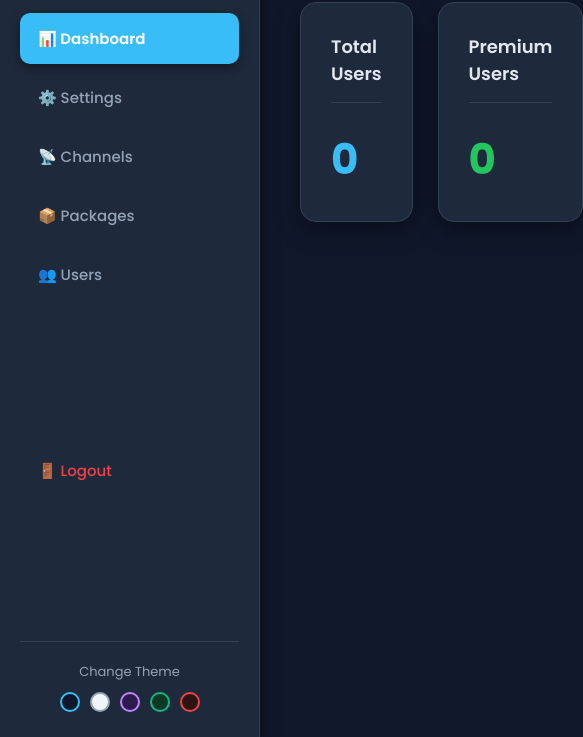
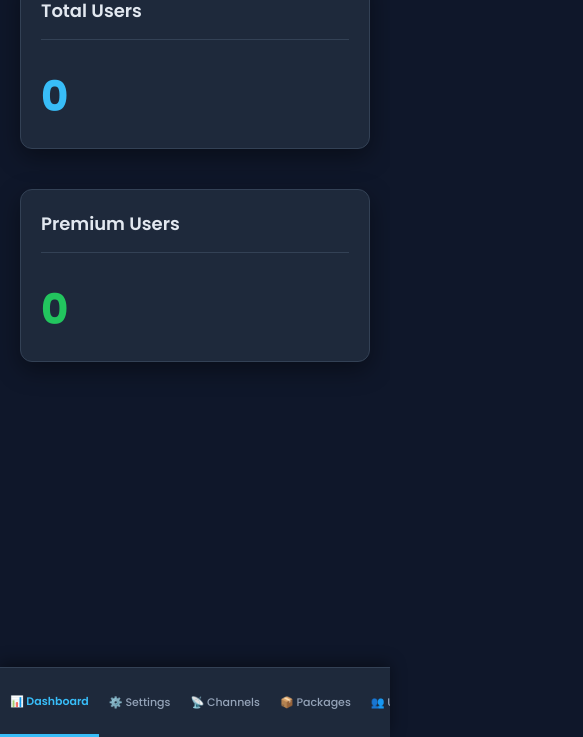
Before and after one commit to prince2026guptapc-sketch/tgreact, a website: page public/admin.html in a window 390 px wide. Shown: the part 107-844 px from the top of the page, 583 px wide, since content can reach past the window. Drawn offline with Linux system fonts and the light colour scheme; sample sign-in values are in the browser's storage.

Commit message:
Update style.css

```diff
--- a/public/style.css
+++ b/public/style.css
@@ -16,24 +16,16 @@
   --shadow: rgba(0, 0, 0, 0.4);
 }
 
-.theme-light {
-  --bg-color: #f1f5f9; --sidebar-bg: #ffffff; --card-bg: #ffffff; --text-main: #1e293b; --text-muted: #64748b; --primary: #3b82f6; --border: #e2e8f0; --shadow: rgba(0, 0, 0, 0.1);
-}
-.theme-purple {
-  --bg-color: #1a1025; --sidebar-bg: #2d1b4e; --card-bg: #2d1b4e; --text-main: #f3e8ff; --text-muted: #c4b5fd; --primary: #c084fc; --border: #4c1d95; --shadow: rgba(0, 0, 0, 0.5);
-}
-.theme-green {
-  --bg-color: #061d12; --sidebar-bg: #0f3824; --card-bg: #0f3824; --text-main: #d1fae5; --text-muted: #86efac; --primary: #10b981; --border: #166534; --shadow: rgba(0, 0, 0, 0.5);
-}
-.theme-red {
-  --bg-color: #1a0b0b; --sidebar-bg: #2e1313; --card-bg: #2e1313; --text-main: #fee2e2; --text-muted: #fca5a5; --primary: #ef4444; --border: #7f1d1d; --shadow: rgba(0, 0, 0, 0.5);
-}
+.theme-light { --bg-color: #f1f5f9; --sidebar-bg: #ffffff; --card-bg: #ffffff; --text-main: #1e293b; --text-muted: #64748b; --primary: #3b82f6; --border: #e2e8f0; --shadow: rgba(0, 0, 0, 0.1); }
+.theme-purple { --bg-color: #1a1025; --sidebar-bg: #2d1b4e; --card-bg: #2d1b4e; --text-main: #f3e8ff; --text-muted: #c4b5fd; --primary: #c084fc; --border: #4c1d95; --shadow: rgba(0, 0, 0, 0.5); }
+.theme-green { --bg-color: #061d12; --sidebar-bg: #0f3824; --card-bg: #0f3824; --text-main: #d1fae5; --text-muted: #86efac; --primary: #10b981; --border: #166534; --shadow: rgba(0, 0, 0, 0.5); }
+.theme-red { --bg-color: #1a0b0b; --sidebar-bg: #2e1313; --card-bg: #2e1313; --text-main: #fee2e2; --text-muted: #fca5a5; --primary: #ef4444; --border: #7f1d1d; --shadow: rgba(0, 0, 0, 0.5); }
 
 /* ====== BASE ====== */
-body { background-color: var(--bg-color); color: var(--text-main); display: flex; min-height: 100vh; overflow-x: hidden; }
+body { background-color: var(--bg-color); color: var(--text-main); display: flex; min-height: 100vh; overflow-x: hidden; flex-direction: column; }
 
-/* ====== SIDEBAR ====== */
-.sidebar { width: 260px; background: var(--sidebar-bg); padding: 25px 20px; position: fixed; height: 100%; border-right: 1px solid var(--border); box-shadow: 4px 0 15px var(--shadow); z-index: 10; display: flex; flex-direction: column; }
+/* ====== SIDEBAR (Desktop) ====== */
+.sidebar { width: 260px; background: var(--sidebar-bg); padding: 25px 20px; position: fixed; height: 100%; border-right: 1px solid var(--border); box-shadow: 4px 0 15px var(--shadow); z-index: 10; display: flex; flex-direction: column; transition: transform 0.3s ease; }
 .sidebar h2 { font-size: 18px; margin-bottom: 30px; color: var(--primary); text-align: center; font-weight: 700; letter-spacing: 1px; line-height: 1.2; }
 .nav-btn { display: flex; align-items: center; gap: 12px; width: 100%; padding: 14px 18px; margin-bottom: 8px; background: transparent; border: none; color: var(--text-muted); text-align: left; border-radius: 10px; cursor: pointer; font-size: 15px; font-weight: 500; }
 .nav-btn:hover { background: rgba(255, 255, 255, 0.05); color: var(--text-main); }
@@ -52,7 +44,7 @@ body { background-color: var(--bg-color); color: var(--text-main); display: flex
 .dot-red { background: #2e1313; border-color: #ef4444; }
 
 /* ====== MAIN CONTENT ====== */
-.main-content { margin-left: 260px; padding: 40px; width: calc(100% - 260px); }
+.main-content { margin-left: 260px; padding: 40px; width: calc(100% - 260px); transition: margin-left 0.3s ease; }
 .header { display: flex; justify-content: space-between; align-items: center; margin-bottom: 30px; }
 .header h1 { font-size: 26px; color: var(--text-main); font-weight: 600; }
 
@@ -89,3 +81,73 @@ tbody tr:hover { background: rgba(255, 255, 255, 0.02); }
 
 /* Toast */
 .toast { position: fixed; bottom: 30px; right: 30px; background: var(--success); color: white; padding: 16px 24px; border-radius: 12px; box-shadow: 0 10px 30px var(--shadow); display: none; font-weight: 600; z-index: 1000; }
+
+/* ==========================================
+   MOBILE RESPONSIVE DESIGN (Max Width: 768px)
+   ========================================== */
+@media screen and (max-width: 768px) {
+  body { flex-direction: column; }
+
+  /* Sidebar becomes Bottom Navigation */
+  .sidebar {
+    width: 100%;
+    height: 70px;
+    position: fixed;
+    bottom: 0;
+    top: auto;
+    left: 0;
+    flex-direction: row;
+    padding: 0;
+    border-right: none;
+    border-top: 1px solid var(--border);
+    box-shadow: 0 -4px 15px var(--shadow);
+    overflow-x: auto;
+    justify-content: space-around;
+    z-index: 100;
+  }
+
+  .sidebar h2 { display: none; } /* Hide title on mobile */
+
+  .nav-btn {
+    flex-direction: column;
+    justify-content: center;
+    align-items: center;
+    padding: 8px 10px;
+    margin: 0;
+    flex: 1;
+    font-size: 11px;
+    border-radius: 0;
+    gap: 4px;
+    white-space: nowrap;
+  }
+
+  .nav-btn.active {
+    background: transparent;
+    color: var(--primary);
+    box-shadow: none;
+    border-bottom: 3px solid var(--primary);
+  }
+
+  .theme-switcher { display: none; } /* Hide theme switcher on mobile or move it to top */
+
+  /* Main Content Area */
+  .main-content {
+    margin-left: 0;
+    width: 100%;
+    padding: 20px;
+    padding-bottom: 100px; /* Space for bottom nav */
+  }
+
+  .header h1 { font-size: 22px; }
+
+  /* Forms & Cards */
+  .card { padding: 20px; border-radius: 12px; }
+  .grid-2 { grid-template-columns: 1fr; gap: 15px; } /* Stack columns vertically */
+
+  /* Tables */
+  table { display: block; overflow-x: auto; white-space: nowrap; }
+  th, td { padding: 12px 8px; }
+
+  /* Toast Positioning */
+  .toast { bottom: 90px; left: 20px; right: 20px; text-align: center; }
+}
```
